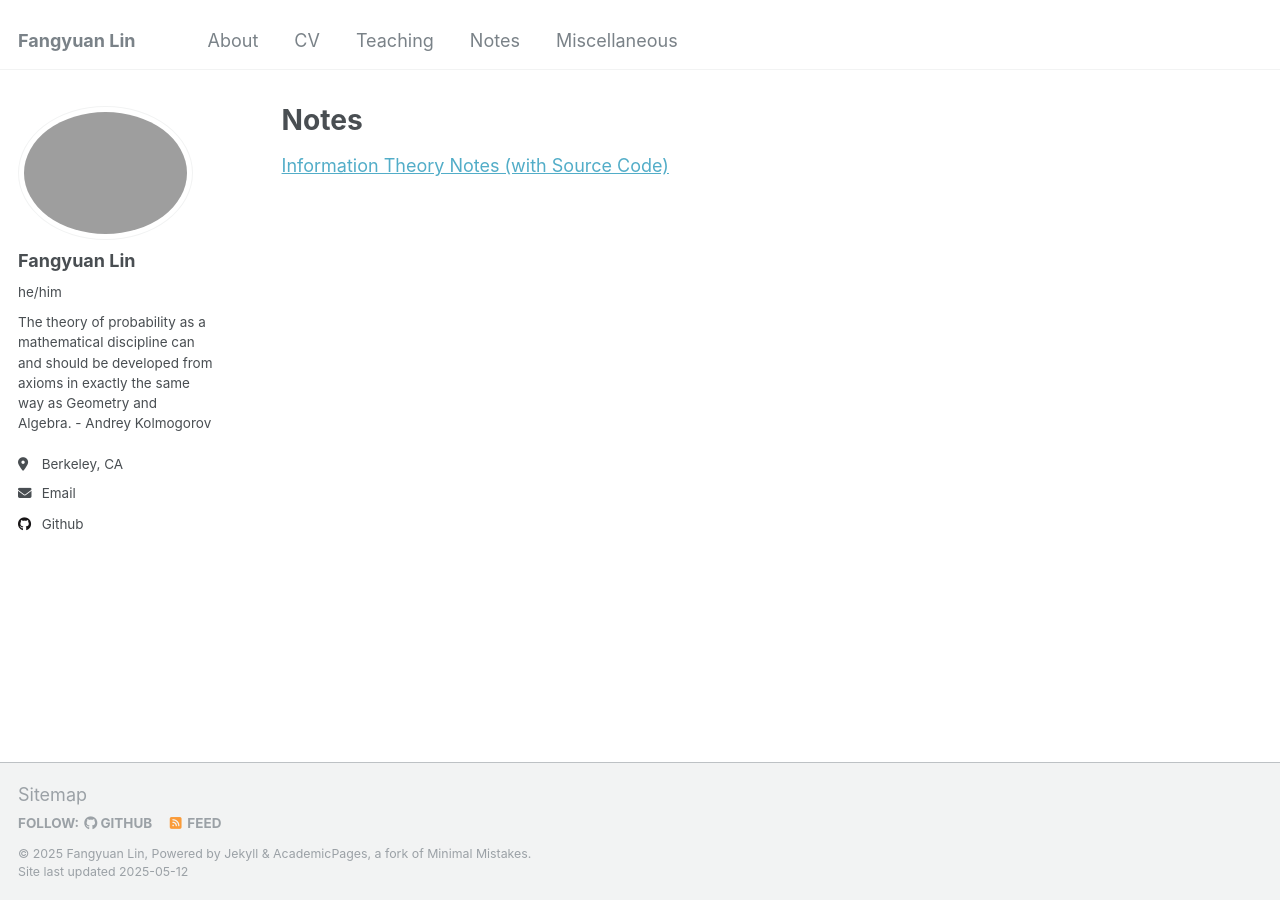
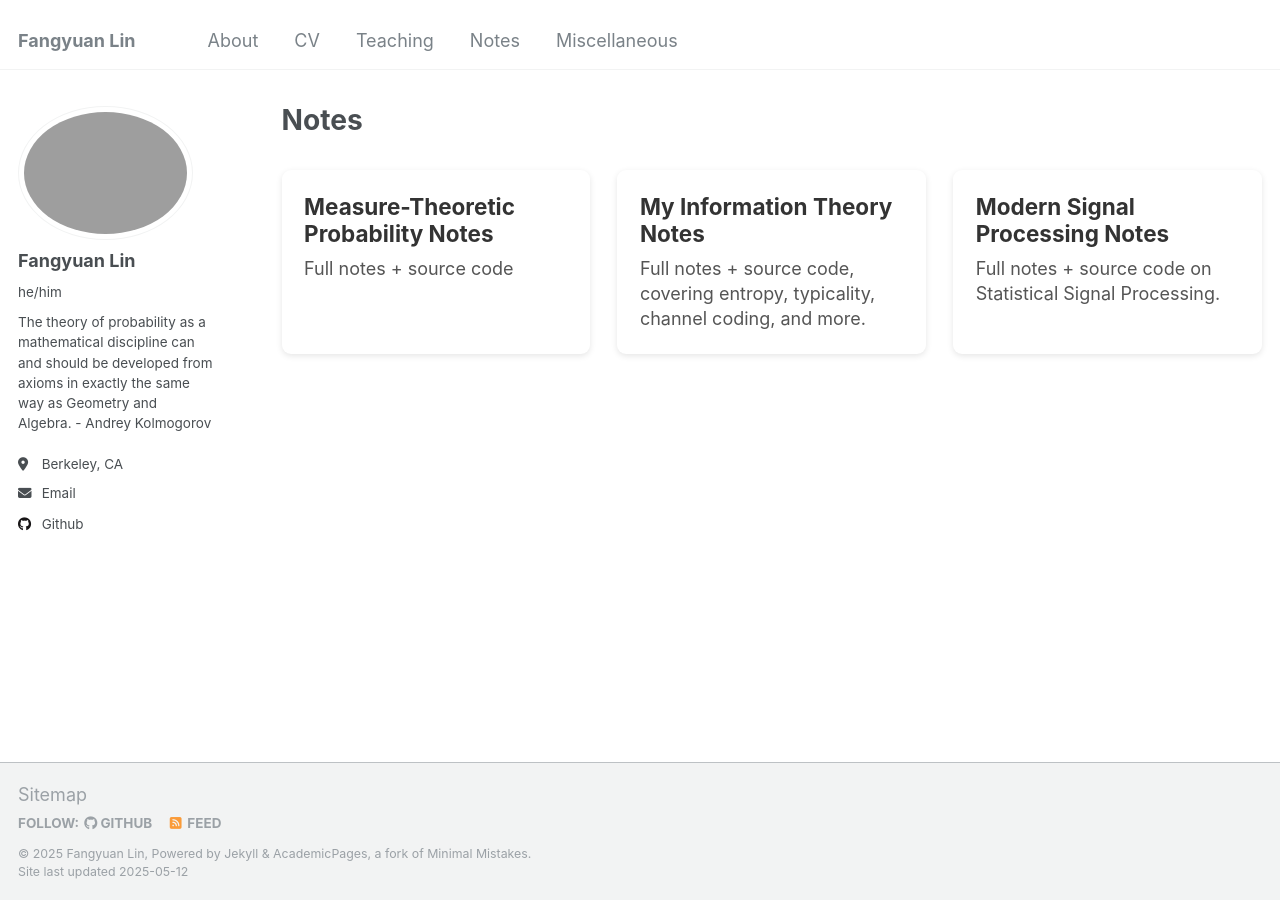
Before and after one commit to hongyingjia618/hongyingjia618.github.io, a Jekyll site: the page built from _pages/notes.md, in a window 1280 px wide. Built offline with Jekyll 4.4.1, drawn with Linux system fonts in a browser that asks for light colours.

Commit message:
Update notes.md

```diff
--- a/_pages/notes.md
+++ b/_pages/notes.md
@@ -9,4 +9,19 @@ redirect_from:
 
 {% include base_path %}
 
-[Information Theory Notes (with Source Code)](https://www.overleaf.com/read/txwyzynjchck#43b47d)
+<div class="notes-grid">
+  <article class="note-card">
+    <h2><a href="https://www.overleaf.com/read/zpgnzggbqftw#f07866">Measure-Theoretic Probability Notes</a></h2>
+    <p>Full notes + source code</p>
+  </article>
+
+  <article class="note-card">
+    <h2><a href="https://www.overleaf.com/read/txwyzynjchck#43b47d">My Information Theory Notes</a></h2>
+    <p>Full notes + source code, covering entropy, typicality, channel coding, and more.</p>
+  </article>
+
+  <article class="note-card">
+    <h2><a href="https://www.overleaf.com/read/bqfzpxrbqcqh#7c9b51">Modern Signal Processing Notes</a></h2>
+    <p>Full notes + source code on Statistical Signal Processing.</p>
+  </article>
+</div>
```
